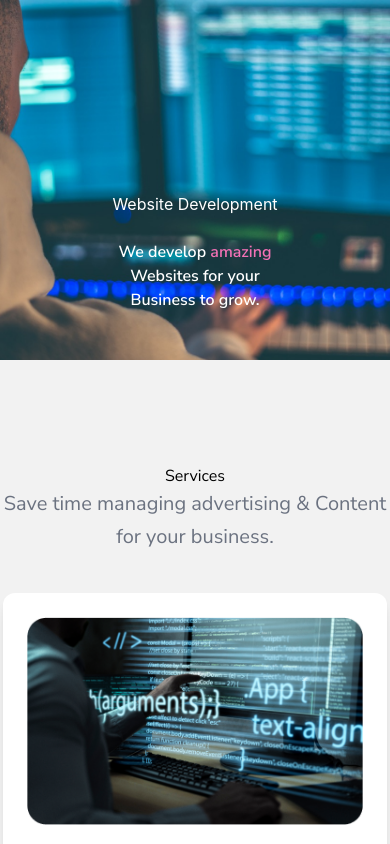
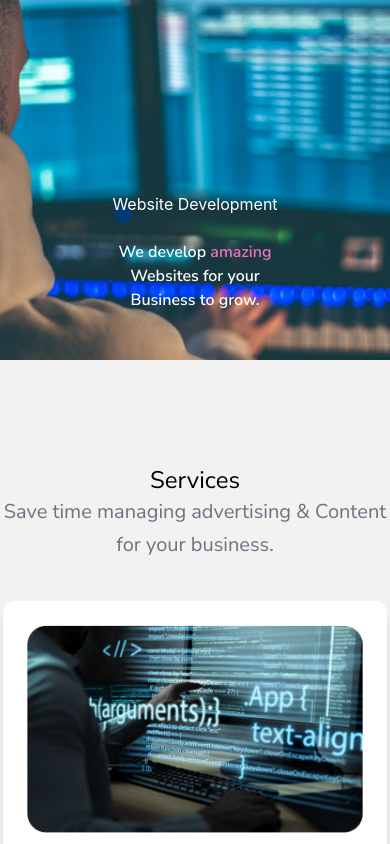
Before and after one commit to kdidrees/qurilo-development, a React (Create React App) app: page / in a window 390 px wide. Shown: the top 844 px of the page. Built offline with nearby package versions, Linux system fonts and the light colour scheme.

Commit message:
update in services

```diff
--- a/src/components/hero/Services.jsx
+++ b/src/components/hero/Services.jsx
@@ -70,7 +70,7 @@ export default function Services() {
       <div className="min-h-screen  bg-webdevbg flex-col flex  items-center py-20">
         <div className="flex items-center justify-center w-full mt-6 px-28">
           <div className="flex-grow border-t border-black"></div>
-          <span className="px-28 text-black md:text-5xl z-20  font-sans">
+          <span className="px-28 text-2xl text-black md:text-5xl z-20  font-sans">
             Services
           </span>
           <div className="flex-grow border-t border-black"></div>
```
